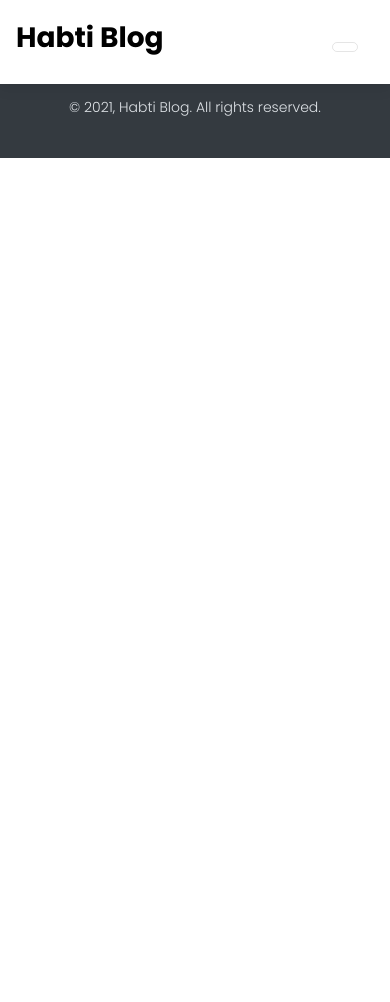
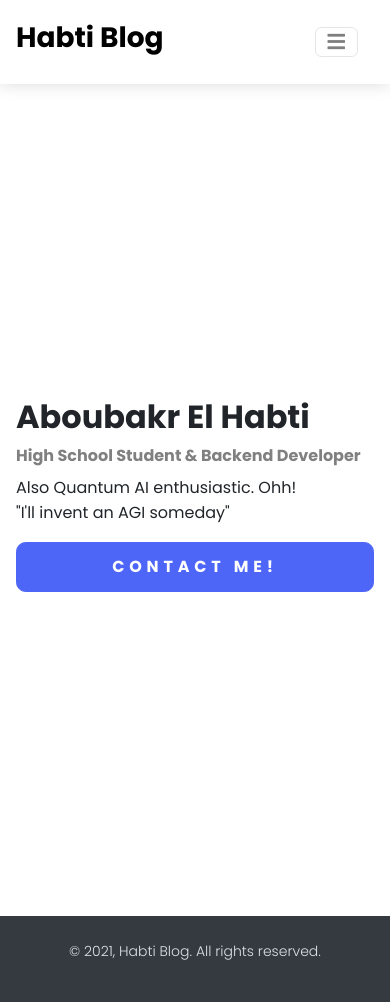
Before and after one commit to Vazimax/habti_blog, a Django app: page /about_me/ in a window 390 px wide. Before the commit the page ends 158 px from the top, so only its background shows below. Run offline with Django 3.2, Linux system fonts and the light colour scheme; some libraries are stand-ins or nearby versions; some web fonts are replaced.

Commit message:
updated about me page and the home one

```diff
--- a/app/templates/about_me.html
+++ b/app/templates/about_me.html
@@ -2,4 +2,30 @@
 
 {% block content %}
 
+<body>
+    <div class="container-fluid px-3">
+      <div class="row min-vh-100">
+        <div class="col-md-8 col-lg-6 col-xl-5 d-flex align-items-center">
+          <div class="w-100 py-5 px-md-5 px-xl-6 position-relative">
+
+            <div class="form-validate">
+              <h2>Aboubakr El Habti</h2>
+              <h6 style="color: gray;">High School Student & Backend Developer</h6>
+              <p>Also Quantum AI enthusiastic. Ohh! <br> "I'll invent an AGI someday"</p>
+              <!-- Submit-->
+              <a target="__blanket" href="https://www.linkedin.com/in/aboubakr-el-habti-117b17218/" class="btn btn-lg btn-block btn-primary">Contact Me!</a>
+
+
+            </div><a class="close-absolute mr-md-5 mr-xl-6 pt-5">
+              <svg class="svg-icon w-3rem h-3rem">
+                <use xlink:href="#close-1"> </use>
+              </svg></a>
+          </div>
+        </div>
+        <div class="col-md-4 col-lg-6 col-xl-7 d-none d-md-block">
+          <!-- Image-->
+          <div class="bg-cover h-100 mr-n3" style="background-image: url(https://www.surveycto.com/wp-content/uploads/2018/04/ai-and-dev.jpg);"></div>
+        </div>
+      </div>
+    </div>
 {% endblock %}
--- a/app/templates/base.html
+++ b/app/templates/base.html
@@ -6,10 +6,12 @@
 <head>
     <meta charset="utf-8">
     <meta http-equiv="X-UA-Compatible" content="IE=edge">
-    <title>Directory Theme by Bootstrapious</title>
+    <title>Habti Blog</title>
     <meta name="description" content="">
     <meta name="viewport" content="width=device-width, initial-scale=1">
     <meta name="robots" content="all,follow">
+    <!-- Font Awesome -->
+    <link rel="stylesheet" href="https://cdnjs.cloudflare.com/ajax/libs/font-awesome/5.15.3/css/all.min.css" integrity="sha512-iBBXm8fW90+nuLcSKlbmrPcLa0OT92xO1BIsZ+ywDWZCvqsWgccV3gFoRBv0z+8dLJgyAHIhR35VZc2oM/gI1w==" crossorigin="anonymous" referrerpolicy="no-referrer" />
     <!-- Price Slider Stylesheets -->
     <link rel="stylesheet" href="{% static '/css/nouislider.css' %}">
     <!-- Google fonts - Playfair Display-->
--- a/app/templates/home.html
+++ b/app/templates/home.html
@@ -2,34 +2,36 @@
 {% load static %}
 {% block content %}
 
+{% for newest_post in newest_posts %}
 <section class="position-relative py-6">
-      <img class="bg-image" src="https://images.pexels.com/photos/1761279/pexels-photo-1761279.jpeg?auto=compress&cs=tinysrgb&dpr=2&h=650&w=940" alt="">
+      <img class="bg-image" src="{{newest_post.image.url}}" alt="">
       <div class="container">
         <div class="row">
           <div class="col-lg-6">
-            <div class="bg-white rounded-lg shadow p-5"><strong class="text-uppercase text-secondary d-inline-block mb-2 text-sm">Featured</strong>
-              <h2 class="mb-3">Escape the city today</h2>
-              <p class="text-muted">As am hastily invited settled at limited civilly fortune me. Really spring in extent an by. Judge but built party world. Of so am he remember although required. Bachelor unpacked be advanced at. Confined in declared marianne is vicinity</p><a class="btn btn-link p-0" href="post.html">Continue reading <i class="fa fa-long-arrow-alt-right"></i></a>
+            <div class="bg-white rounded-lg shadow p-5"><strong style="color: gray;">The Newest Blog</strong>
+              <h2 class="mb-3">{{newest_post.title}}</h2>
+              <p class="text-muted">{{newest_post.brief}}</p><a class="btn btn-link p-0" href="{% url 'post' newest_post.id %}">Continue reading <i class="fa fa-long-arrow-alt-right"></i></a>
             </div>
           </div>
         </div>
       </div>
-    </section>
+</section>
+{% endfor %}
+
     <section class="py-6">
       <div class="container">
         <div class="row mb-5">
-          <!-- blog item-->
+          {% for post in posts %}
           <div class="col-lg-4 col-sm-6 mb-4 hover-animate">
-            <div class="card shadow border-0 h-100"><a href="post.html"><img class="img-fluid card-img-top" src="https://images.pexels.com/photos/4101555/pexels-photo-4101555.jpeg?auto=compress&cs=tinysrgb&dpr=2&h=650&w=940" alt="..."/></a>
-              <div class="card-body"><a class="text-uppercase text-muted text-sm letter-spacing-2" href="#">Travel </a>
-                <h5 class="my-2"><a class="text-dark" href="post.html">Autumn fashion tips and tricks          </a></h5>
-                <p class="text-gray-500 text-sm my-3"><i class="far fa-clock mr-2"></i>January 16, 2016</p>
-                <p class="my-2 text-muted text-sm">Pellentesque habitant morbi tristique senectus. Vestibulum tortor quam, feugiat vitae, ultricies ege...</p><a class="btn btn-link pl-0" href="post.html">Read more<i class="fa fa-long-arrow-alt-right ml-2"></i></a>
+            <div class="card shadow border-0 h-100"><a href="{% url 'post' post.id %}"><img src="{{post.image.url}}" style="width: 100%;" alt="..."/></a>
+              <div class="card-body"><p class="text-uppercase text-muted text-sm letter-spacing-2">{{post.category}}</p>
+                <h5 class="my-2"><a class="text-dark" href="{% url 'post' post.id %}">{{post.title}}</a></h5>
+                <p class="text-gray-500 text-sm my-3"><i class="fas fa-clock"></i> {{post.date_posted|date:"F d, Y"}}</p>
+                <p class="my-2 text-muted text-sm">{{post.brief}}</p><a class="btn btn-link pl-0" href="{% url 'post' post.id %}">Read more<i class="fa fa-long-arrow-alt-right ml-2"></i></a>
               </div>
             </div>
           </div>
-
-
+          {% endfor %}
         </div>
         <!-- Pagination -->
         <nav aria-label="Blog pagination">
--- a/app/views.py
+++ b/app/views.py
@@ -3,8 +3,15 @@
 
 
 def home(request):
+    posts = Post.objects.all()
 
-    return render(request,'home.html')
+    newest_posts = Post.objects.all().order_by('-date_posted')[0:1]
+
+    context = {
+        'posts' : posts,
+        'newest_posts' : newest_posts
+    }
+    return render(request,'home.html',context)
 
 def post(request,id):
     post = Post.objects.get(id=id)
--- a/bakr_blog/settings.py
+++ b/bakr_blog/settings.py
@@ -125,6 +125,7 @@
 MEDIA_URL  = '/media/'
 
 
+
 # Default primary key field type
 # https://docs.djangoproject.com/en/3.2/ref/settings/#default-auto-field
 
--- a/bakr_blog/urls.py
+++ b/bakr_blog/urls.py
@@ -14,9 +14,14 @@
     2. Add a URL to urlpatterns:  path('blog/', include('blog.urls'))
 """
 from django.contrib import admin
+from django.conf import settings
 from django.urls import path , include
+from django.conf.urls.static import static
 
 urlpatterns = [
     path('admin/', admin.site.urls),
     path('',include('app.urls')),
 ]
+
+if settings.DEBUG:
+    urlpatterns += static(settings.MEDIA_URL, document_root=settings.MEDIA_ROOT)
```
Also changed, not shown: app/models.py (+17 -0 lines), app/templates/post.html (+2 -37 lines), app/migrations/0002_auto_20210915_1950.py (added), app/migrations/0003_alter_post_description.py (added), app/migrations/0004_alter_post_description.py (added), app/migrations/0005_post_image.py (added), app/static/img/me.jfif (added), db.sqlite3, media/blog_pics/jojoxjojo.jpg (added), media/blog_pics/menu2.jfif (added).
